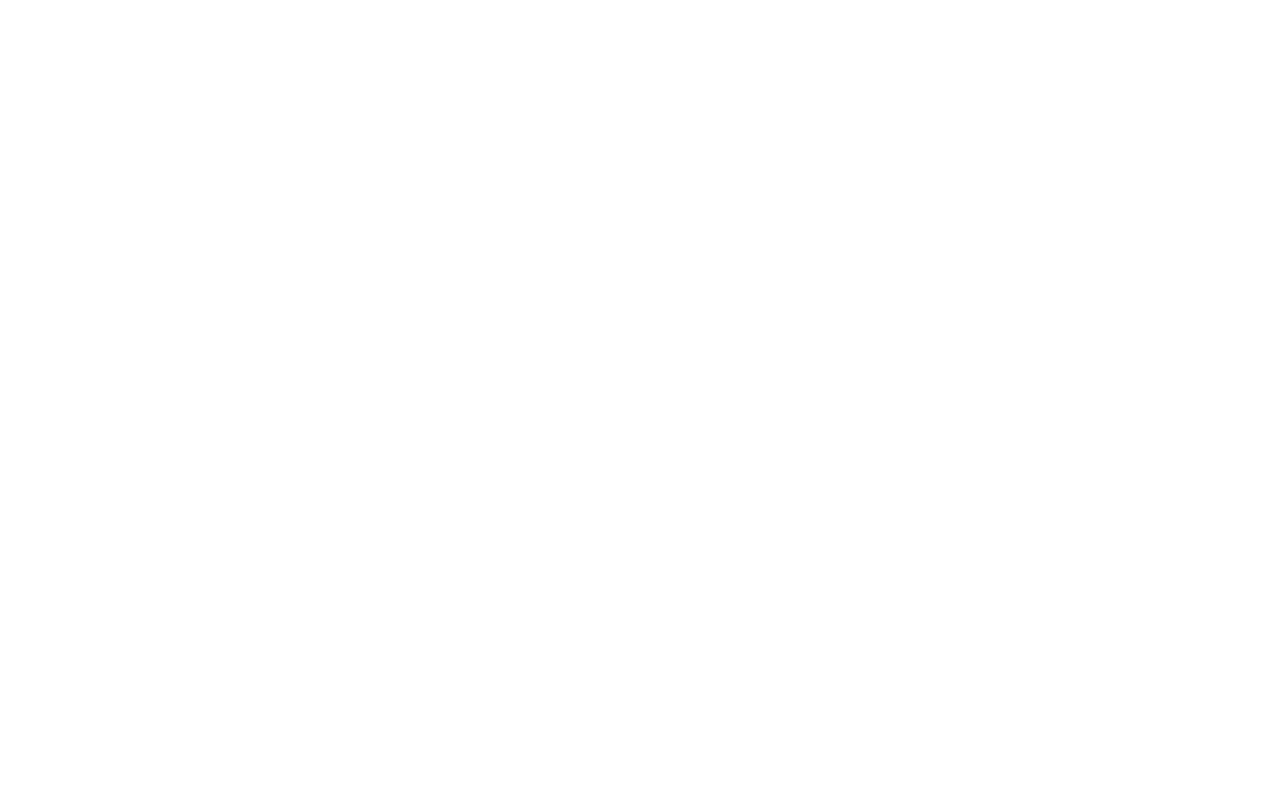
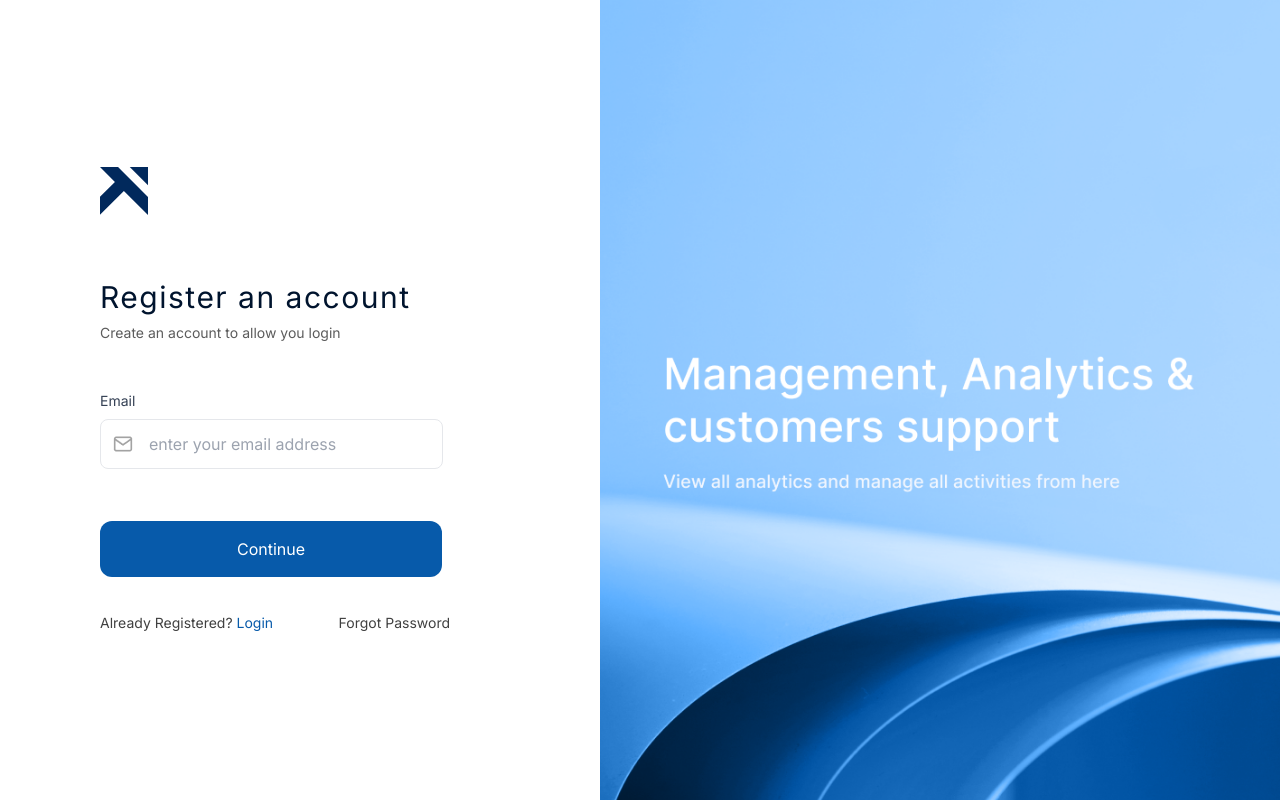
Before and after one commit to popsam22/lantan-frontend, a React (Vite) app: page /register in a window 1280 px wide. Before the commit this address had no page. Built offline with nearby package versions, Linux system fonts and the light colour scheme.

Commit message:
feat: forgot password

```diff
--- a/src/App.tsx
+++ b/src/App.tsx
@@ -5,12 +5,16 @@
 import { ToastContainer } from "react-toastify";
 import "react-toastify/dist/ReactToastify.css";
 import Login from "./pages/Login";
+import Register from "./pages/register/Register";
+import ForgotPassword from "./pages/register/ForgotPassword";
 
 const App = () => {
   return (
     <div>
       <Routes>
         <Route path="/login" element={<Login />} />
+        <Route path="/register" element={<Register />} />
+        <Route path="/reset-password" element={<ForgotPassword />} />
         <Route path="/" element={<RootLayout />}>
           <Route index element={<Navigate to="/payments" replace />} />
           <Route index path="/payments" element={<Payments />} />
--- a/src/pages/Login.tsx
+++ b/src/pages/Login.tsx
@@ -2,8 +2,10 @@
 import email from "../assets/mail.png";
 import password from "../assets/password.png";
 import bg from "../assets/Frame 484.png";
+import { useNavigate } from "react-router-dom";
 
 const Login = () => {
+  const navigate = useNavigate();
   return (
     <section>
       <div className="flex justify-between flex-1 overflow-hidden h-screen">
@@ -21,9 +23,12 @@
             <h1 className="text-2xl text-[#00142E] tracking-wider mb-2">
               Login to Dashboard
             </h1>
-            <p className="text-[#3D3D3D]">
+            <p className="text-[#3D3D3D] text-sm">
               Don't have an account?{" "}
-              <span className="text-[#075AAA] hover:cursor-pointer">
+              <span
+                className="text-[#075AAA] hover:cursor-pointer text-sm"
+                onClick={() => navigate("/register")}
+              >
                 Register
               </span>
             </p>
@@ -71,7 +76,10 @@
               </button>
             </div>
             <div className="flex items-center justify-center w-[342px]">
-              <span className="text-[#075AAA] hover:cursor-pointer">
+              <span
+                className="text-[#075AAA] hover:cursor-pointer"
+                onClick={() => navigate("/reset-password")}
+              >
                 Forgot Password?
               </span>
             </div>
--- /dev/null
+++ b/src/pages/register/ForgotPassword.tsx
@@ -0,0 +1,79 @@
+import Lantan from "../../assets/Lantan.svg";
+import bg from "../../assets/Frame 484.png";
+import email from "../../assets/mail.png";
+import { useNavigate } from "react-router-dom";
+
+const ForgotPassword = () => {
+  const navigate = useNavigate();
+  return (
+    <section>
+      <div className="flex justify-between flex-1 overflow-hidden h-screen">
+        <div className="flex flex-1 flex-col m-20 pl-5 justify-center">
+          <div className="mb-16">
+            <img
+              src={Lantan}
+              alt="lantan logo"
+              width={48}
+              height={48}
+              className="object-contain"
+            />
+          </div>
+          <div className="flex flex-col mb-12">
+            <h1 className="text-3xl text-[#00142E] tracking-wider mb-2">
+              Forgot Password
+            </h1>
+            <p className="text-[#5C5C5C] text-sm">
+              A link to reset password will be sent to entered email
+            </p>
+          </div>
+          <div className="flex flex-col mb-8">
+            <label htmlFor="" className="text-sm text-[#344054] mb-2">
+              Email
+            </label>
+            <div className="flex items-center overflow-hidden w-full border p-3 rounded-lg max-w-[343px] mb-5">
+              <img
+                src={email}
+                alt="email"
+                width={20}
+                height={20}
+                className="mr-4"
+              />
+              <input
+                type="text"
+                placeholder="enter your email address"
+                className="flex flex-1 outline-none"
+              />
+            </div>
+          </div>
+          <div className="flex mb-7">
+            <button
+              className="w-[342px] text-white rounded-xl p-4 mb-2 bg-[#075AAA] hover:cursor-pointer"
+              onClick={() => navigate("/set-password")}
+            >
+              Next
+            </button>
+          </div>
+          <div className="flex items-center w-full max-w-[358px] justify-center">
+            <p
+              className="text-sm text-[#404040] hover:cursor-pointer hover:text-[#075AAA]"
+              onClick={() => navigate("/register")}
+            >
+              Go back
+            </p>
+          </div>
+        </div>
+        <div>
+          <img
+            src={bg}
+            alt="background image"
+            width={680}
+            height={900}
+            className=""
+          />
+        </div>
+      </div>
+    </section>
+  );
+};
+
+export default ForgotPassword;
--- /dev/null
+++ b/src/pages/register/Register.tsx
@@ -0,0 +1,85 @@
+import bg from "../../assets/Frame 484.png";
+import Lantan from "../../assets/Lantan.svg";
+import email from "../../assets/mail.png";
+import { useNavigate } from "react-router-dom";
+
+const Register = () => {
+  const navigate = useNavigate();
+  return (
+    <section>
+      <div className="flex justify-between flex-1 overflow-hidden h-screen">
+        <div className="flex flex-1 flex-col m-20 pl-5 justify-center">
+          <div className="mb-16">
+            <img
+              src={Lantan}
+              alt="lantan logo"
+              width={48}
+              height={48}
+              className="object-contain"
+            />
+          </div>
+          <div className="flex flex-col mb-12">
+            <h1 className="text-3xl text-[#00142E] tracking-wider mb-2">
+              Register an account
+            </h1>
+            <p className="text-[#5C5C5C] text-sm">
+              Create an account to allow you login
+            </p>
+          </div>
+          <div className="flex flex-col mb-8">
+            <label htmlFor="" className="text-sm text-[#344054] mb-2">
+              Email
+            </label>
+            <div className="flex items-center overflow-hidden w-full border p-3 rounded-lg max-w-[343px] mb-5">
+              <img
+                src={email}
+                alt="email"
+                width={20}
+                height={20}
+                className="mr-4"
+              />
+              <input
+                type="text"
+                placeholder="enter your email address"
+                className="flex flex-1 outline-none"
+              />
+            </div>
+          </div>
+          <div className="flex mb-7">
+            <button className="w-[342px] text-white rounded-xl p-4 mb-2 bg-[#075AAA] hover:cursor-pointer">
+              Continue
+            </button>
+          </div>
+          <div className="flex justify-between w-full max-w-[350px]">
+            <p className="text-sm text-[#404040] text-center max-w-[176px]">
+              Already Registered?
+              <span
+                className="hover:cursor-pointer pl-1 text-[#075AAA]"
+                onClick={() => navigate("/login")}
+              >
+                Login
+              </span>
+            </p>
+            <p
+              className="text-sm text-[#404040] text-center hover:cursor-pointer hover:text-[#075AAA]"
+              onClick={() => navigate("/reset-password")}
+            >
+              Forgot Password
+            </p>
+          </div>
+        </div>
+        <div>
+          <img
+            src={bg}
+            alt="background image"
+            width={680}
+            height={900}
+            className=""
+          />
+        </div>
+      </div>
+    </section>
+  );
+};
+
+export default Register;
```
